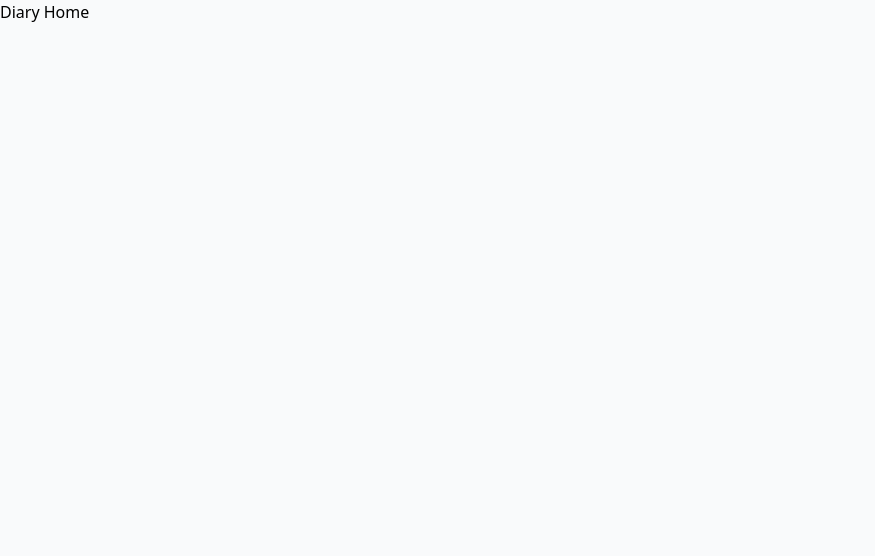
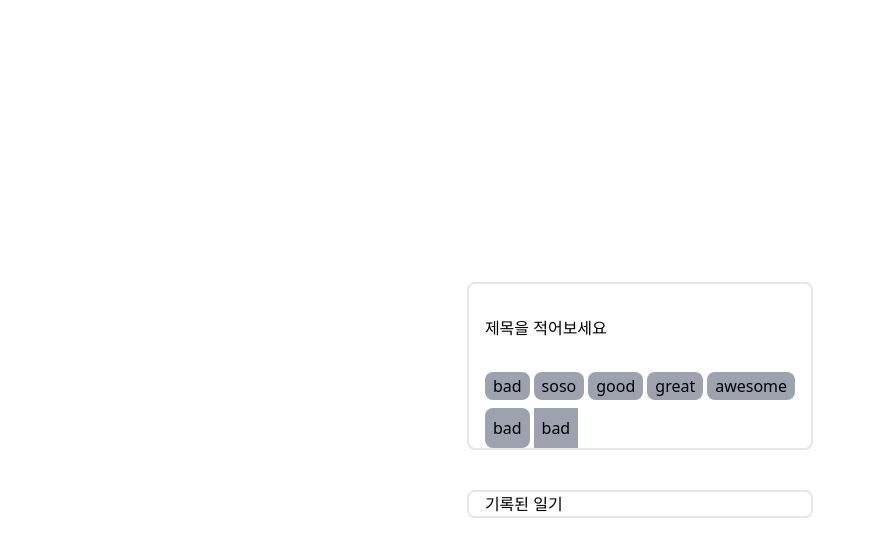
Before and after one commit to yugenius0213/GDSC-SPACE-STUDY-ASSIGNMENT-VER2, a React (Vite) app in the folder YuJin/react-ts/: page / in a window 1280 px wide. Shown: the top 556 px of the page, without its empty margins (0-875 px from the left). Built offline with nearby package versions, Linux system fonts and the light colour scheme.

Commit message:
feat: add emotions

```diff
--- a/YuJin/react-ts/src/app/layout.tsx
+++ b/YuJin/react-ts/src/app/layout.tsx
@@ -1,3 +1,7 @@
 export const RootLayout = ({ children }: React.PropsWithChildren) => {
-    return <main className="min-h-screen max-h-screen h-screen w-full bg-gray-50">{children}</main>
+    return (
+        <main className="min-h-screen max-h-screen h-screen w-full bg-white flex items-center justify-center">
+            {children}
+        </main>
+    )
 }
--- a/YuJin/react-ts/src/app/page.tsx
+++ b/YuJin/react-ts/src/app/page.tsx
@@ -1,3 +1,27 @@
 export default function DiaryHomePage() {
-    return <>Diary Home</>
+    const emotions: string[] = ['bad', 'soso', 'good', 'great', 'awesome']
+    const emotionEntries = emotions.map((emotion) => ({
+        emotion: emotion,
+    }))
+    return (
+        <div className="flex flex-col gap-10 items-center justify-center">
+            <div className="w-full border-2 border-bg-gray px-4 rounded-lg">
+                <div className="py-8">제목을 적어보세요</div>
+                <div className="flex flex-col gap-2">
+                    <div className="flex flex-row gap-1">
+                        {emotionEntries.map((entry, index) => (
+                            <div className="flex bg-gray-400 px-2 py-0.5 items-center rounded-lg" key={index}>
+                                {entry.emotion}
+                            </div>
+                        ))}
+                    </div>
+                    <div className="flex flex-row gap-1">
+                        <div className="flex bg-gray-400 px-2 py-0.5 items-center rounded-lg">bad</div>
+                        <div className=" bg-gray-400 p-2">bad</div>
+                    </div>
+                </div>
+            </div>
+            <div className="w-full border-2 border-bg-gray px-4 rounded-lg">기록된 일기</div>
+        </div>
+    )
 }
```
